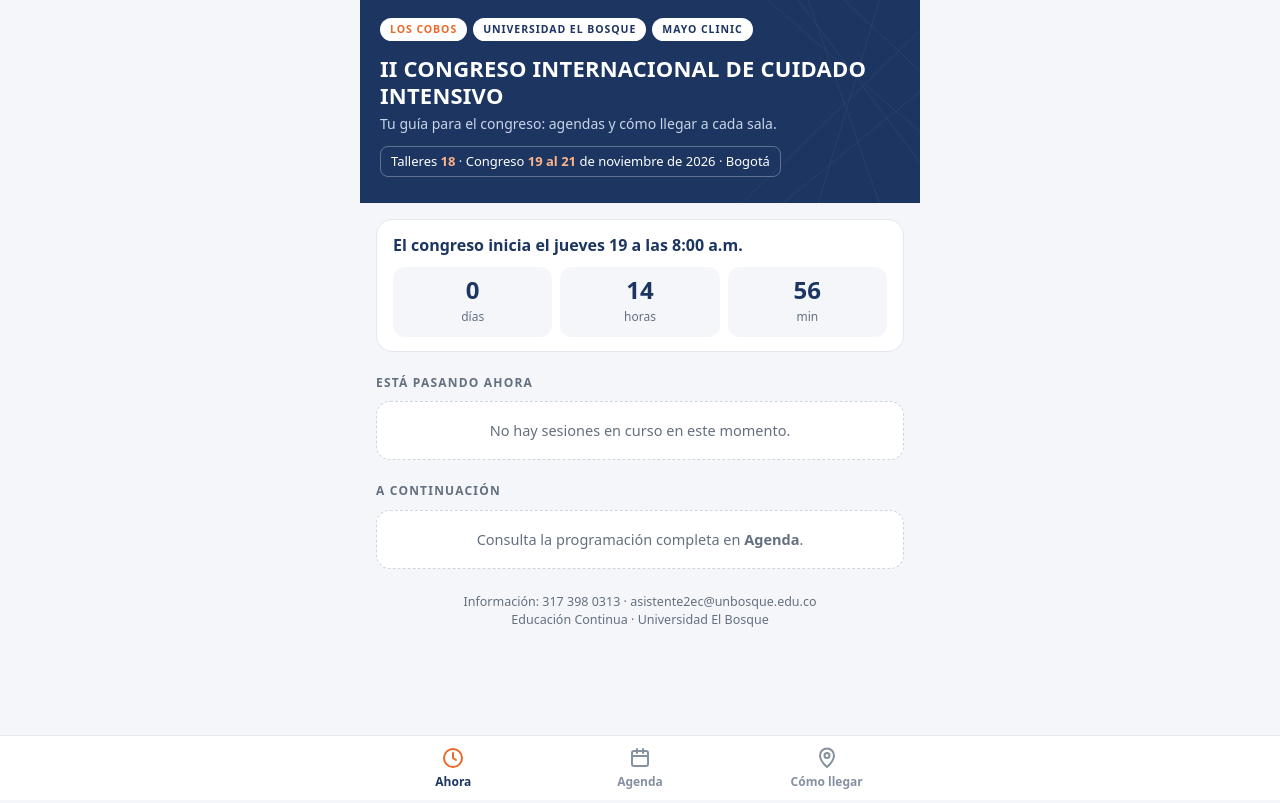
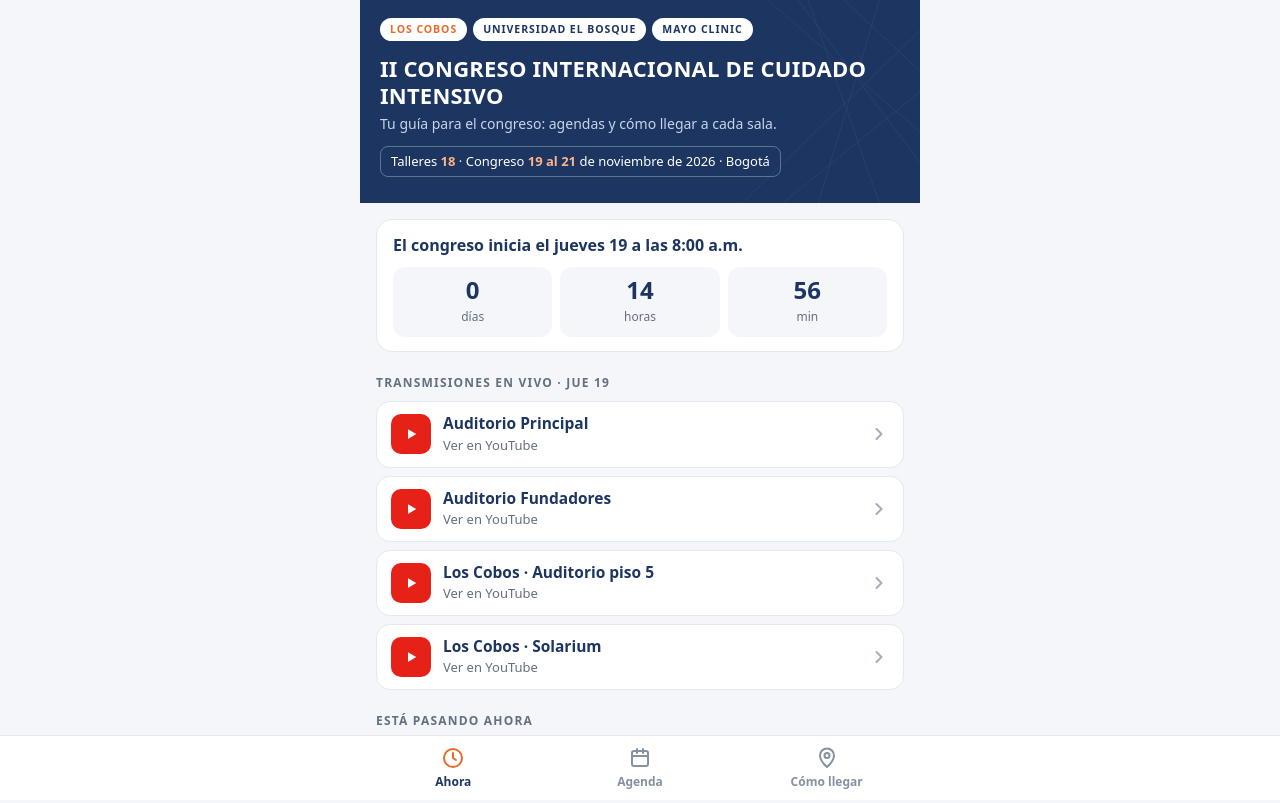
Before and after one commit to yefersonvargas/congreso-uci-2026, a plain HTML site: page index.html in a window 1280 px wide. Shown: the top 803 px of the page. Drawn offline with Linux system fonts and the light colour scheme.

Commit message:
Add files via upload

```diff
--- a/index.html
+++ b/index.html
@@ -113,6 +113,22 @@ a{color:inherit}
 .entry b{display:block;color:var(--navy);font-size:15.5px}
 .entry span{font-size:13.5px;color:var(--muted)}
 .dlist{display:flex;flex-direction:column;gap:8px}
+.chip.yt{background:#fff0f0;border-color:#f3c4c4;color:#c4161c;text-decoration:none}
+.chip.yt svg{width:14px;height:14px}
+.ytlist{display:grid;gap:8px}
+.ytrow{display:flex;align-items:center;gap:12px;background:var(--card);border:1px solid var(--line);border-radius:14px;padding:12px 14px;min-height:62px;text-decoration:none;color:inherit}
+.ytrow:active{transform:scale(.98)}
+.ytrow .ic{width:40px;height:40px;border-radius:10px;background:#e62117;display:grid;place-items:center;flex:none}
+.ytrow .ic svg{width:18px;height:18px;fill:#fff}
+.ytrow .tx{flex:1;min-width:0}
+.ytrow b{display:block;font-size:15.5px;color:var(--navy);line-height:1.25}
+.ytrow .chev{width:20px;height:20px;color:#a3adbb;flex:none}
+.ytrow .tx>span{display:block;font-size:13px;color:var(--muted);margin-top:2px;white-space:nowrap;overflow:hidden;text-overflow:ellipsis}
+.ytrow .lv{display:inline-block;font-size:11px;font-weight:800;color:#fff;background:var(--live);border-radius:6px;padding:2px 6px;margin-left:6px;vertical-align:2px}
+.ytbar{display:flex;gap:6px;overflow-x:auto;margin:0 -16px 10px;padding:2px 16px;scrollbar-width:none;align-items:center}
+.ytbar::-webkit-scrollbar{display:none}
+.ytbar small{flex:none;font-size:12px;font-weight:700;color:var(--muted);text-transform:uppercase;letter-spacing:.06em}
+.ytbar .chip{flex:none}
 .drow{display:flex;align-items:center;gap:14px;width:100%;text-align:left;background:var(--card);border:1px solid var(--line);border-radius:14px;padding:14px;min-height:68px;cursor:pointer}
 .drow .dot{width:12px;height:12px;border-radius:50%;background:var(--c);flex:none;box-shadow:0 0 0 4px color-mix(in srgb,var(--c) 18%,#fff)}
 .drow .tx{flex:1;min-width:0}
@@ -204,6 +220,7 @@ footer{text-align:center;color:var(--muted);font-size:12.5px;padding:24px 0 0}
   </header>
   <div id="mineBox"></div>
   <div id="countBox"></div>
+  <div id="ytBox"></div>
   <div class="label" id="nowLabel">Ahora</div>
   <div id="nowList"></div>
   <div class="label">A continuación</div>
@@ -448,6 +465,17 @@ const PENDING_DAY = {
   [SA]:"Sábado 21: sesión práctica hands-on de la Mayo Clinic Mechanical Ventilation Conference. Horarios y salas por confirmar."
 };
 
+/* ---------- TRANSMISIONES EN VIVO (YouTube) por día y sala ---------- */
+const YT = id=>"https://www.youtube.com/watch?v="+id;
+const STREAMS = {
+  [J]: {aupri:"Q42SngNh_50", fund:"UomLREOrCHM", aud5:"U-8UVrtZ900", solar:"9MC1TIbhTNc"},
+  [V]: {aupri:"1id-P22S0IE", fund:"MvHHYWy1xKE", aud5:"MJkB3dtperc", solar:"IFI1TxEEf7I"},
+  [SA]:{aupri:"3hjGNNRofvI", fund:"bmjHXA4F7EE", aud5:"A08i9DBWlvo", solar:"XPY5qQicWVc"}
+};
+const STREAM_ORDER = ["aupri","fund","aud5","solar"];
+const PLAY_ICO = '<svg viewBox="0 0 24 24" fill="currentColor"><path d="M8 5.5v13l11-6.5z"/></svg>';
+const streamOf = s => s.type!=="break" && STREAMS[s.day] ? STREAMS[s.day][s.room] : null;
+
 const DAYS = [{d:MI,w:"Mié",n:18},{d:J,w:"Jue",n:19},{d:V,w:"Vie",n:20},{d:SA,w:"Sáb",n:21}];
 const EVENT_START = new Date("2026-11-18T07:00:00-05:00");
 
@@ -496,7 +524,7 @@ function sessHTML(s,n){
   return `<article class="sess ${s.type==="break"?"brk":""} ${live?"on":""}" style="--c:${c}">
     <div class="tm">${s.start}<small>${s.end}</small></div>
     <div><h3>${s.title}</h3>${s.who?`<div class="who">${s.who}</div>`:""}
-      <div class="meta">${live?'<span class="chip live">EN VIVO</span>':""}${s.type==="workshop"?'<span class="chip">Solo inscritos</span>':""}<span class="chip trk" style="--c:${c}">${TRACKS[s.track].name}</span>${where}</div></div></article>`;
+      <div class="meta">${live?'<span class="chip live">EN VIVO</span>':""}${streamOf(s)?`<a class="chip yt" href="${YT(streamOf(s))}" target="_blank" rel="noopener">${PLAY_ICO}${live?"Ver transmisión en vivo":"Ver transmisión"}</a>`:""}${s.type==="workshop"?'<span class="chip">Solo inscritos</span>':""}<span class="chip trk" style="--c:${c}">${TRACKS[s.track].name}</span>${where}</div></div></article>`;
 }
 function mineHTML(){
   if(!MY) return "";
@@ -515,6 +543,14 @@ function renderInicio(){
     return `<div class="card" style="margin-top:16px"><div style="font-weight:700;color:var(--navy)">${lbl}</div><div class="countdown"><div><b>${d}</b><small>días</small></div><div><b>${h}</b><small>horas</small></div><div><b>${m}</b><small>min</small></div></div></div>`;
   }):[];
   $("#countBox").innerHTML=cards.join("");
+  const sd = STREAMS[n.day] ? n.day : (n.day < J ? J : null);
+  if(sd){
+    const dn = DAYS.find(x=>x.d===sd);
+    $("#ytBox").innerHTML=`<div class="label">Transmisiones en vivo · ${sd===n.day?"hoy":dn.w+" "+dn.n} </div><div class="ytlist">`+STREAM_ORDER.map(k=>{
+      const on = sd===n.day ? S.find(s=>s.room===k&&s.day===sd&&isLive(s,n)&&s.type!=="break") : null;
+      return `<a class="ytrow" href="${YT(STREAMS[sd][k])}" target="_blank" rel="noopener"><span class="ic">${PLAY_ICO}</span><span class="tx"><b>${roomName(k)}${on?'<span class="lv">EN VIVO</span>':""}</b><span>${on?on.title:"Ver en YouTube"}</span></span>${CHEV}</a>`;
+    }).join("")+`</div>`;
+  } else $("#ytBox").innerHTML="";
   const live=S.filter(s=>isLive(s,n)).sort((a,b)=>(b.track===MY)-(a.track===MY));
   const next=S.filter(s=>s.day===n.day && toMin(s.start)>n.min && s.type!=="break").sort((a,b)=>toMin(a.start)-toMin(b.start)).slice(0,4);
   $("#nowLabel").innerHTML=(live.length?'<span class="live-dot"></span>':"")+"Está pasando ahora";
@@ -542,6 +578,7 @@ function renderAgenda(){
     h+=`<div class="sess" style="--c:${TRACKS[k].color}"><div class="tm">·</div><div><h3>${TRACKS[k].name}</h3><div class="who">Programación detallada por confirmar.</div><div class="meta"><button class="chip go" data-go="${p.room}">${PIN_ICO}${roomName(p.room)}</button></div></div></div>`;
   });
   if(PENDING_DAY[state.day]) h+=`<div class="empty" style="margin-top:8px">${PENDING_DAY[state.day]}</div>`;
+  if(STREAMS[state.day]) h=`<div class="ytbar"><small>Transmisión</small>`+STREAM_ORDER.map(k=>`<a class="chip yt" href="${YT(STREAMS[state.day][k])}" target="_blank" rel="noopener">${PLAY_ICO}${roomName(k)}</a>`).join("")+`</div>`+h;
   $("#agendaList").innerHTML=h||'<div class="empty">No hay sesiones de esta agenda este día.</div>';
 }
 document.addEventListener("scroll",()=>{const st=$("#agSticky"); if(st) st.classList.toggle("shadow",window.scrollY>90);},{passive:true});
```
